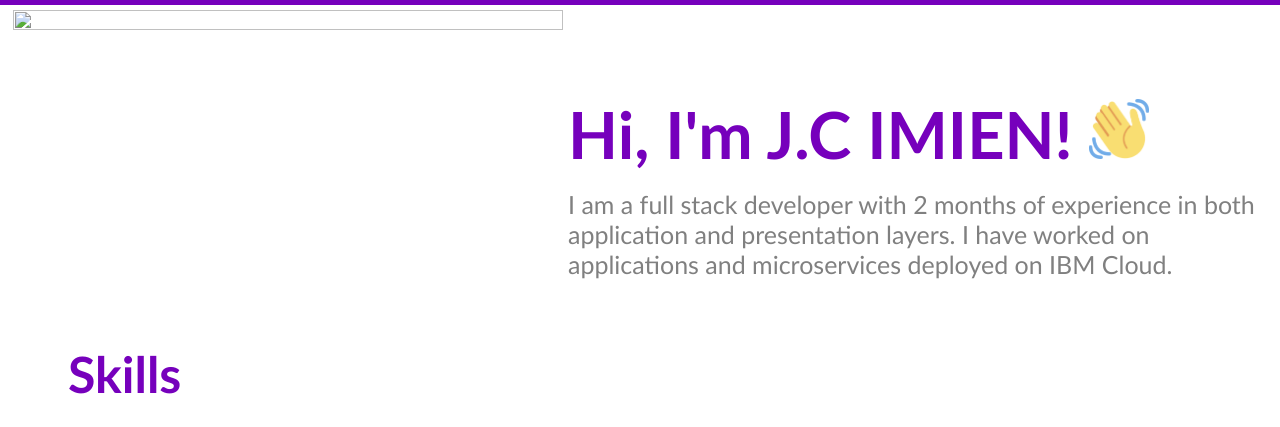
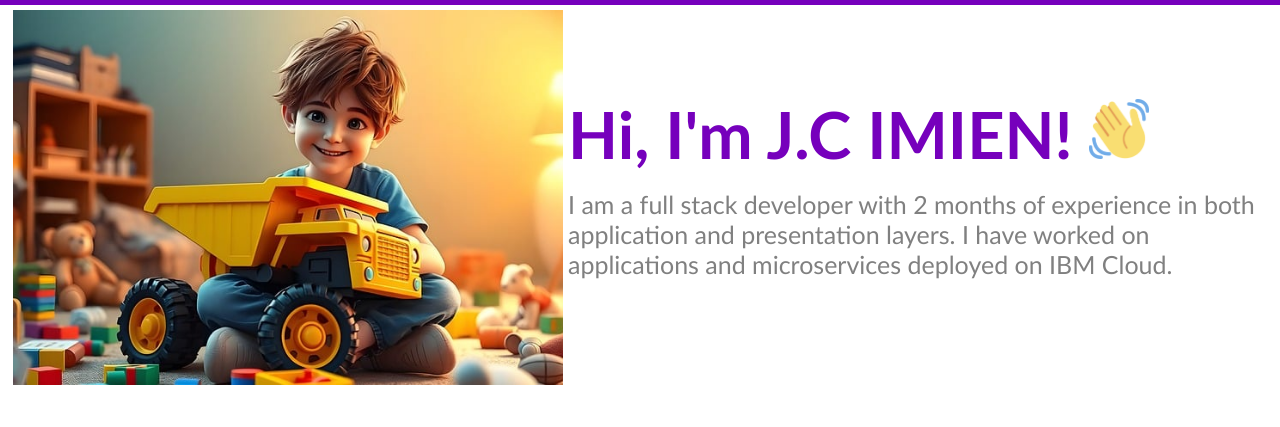
Before and after one commit to Rasec-ai-tech/my-portfolio, a plain HTML site: page index.html in a window 1280 px wide. Shown: the part 135-562 px from the top of the page. Drawn offline with Linux system fonts and the light colour scheme.

Commit message:
Adding sample profile image in index.html

```diff
--- a/index.html
+++ b/index.html
@@ -34,7 +34,7 @@
     <!-- About Me -->
     <section id="about-me" class="container">
       <div>
-        <img src="boy-9495338_640.jpg" class="profile_image"/>
+        <img src="html_finalprojimages/boy-9495338_640.jpg" class="profile_image"/>
       </div>
 
       <div>
```
